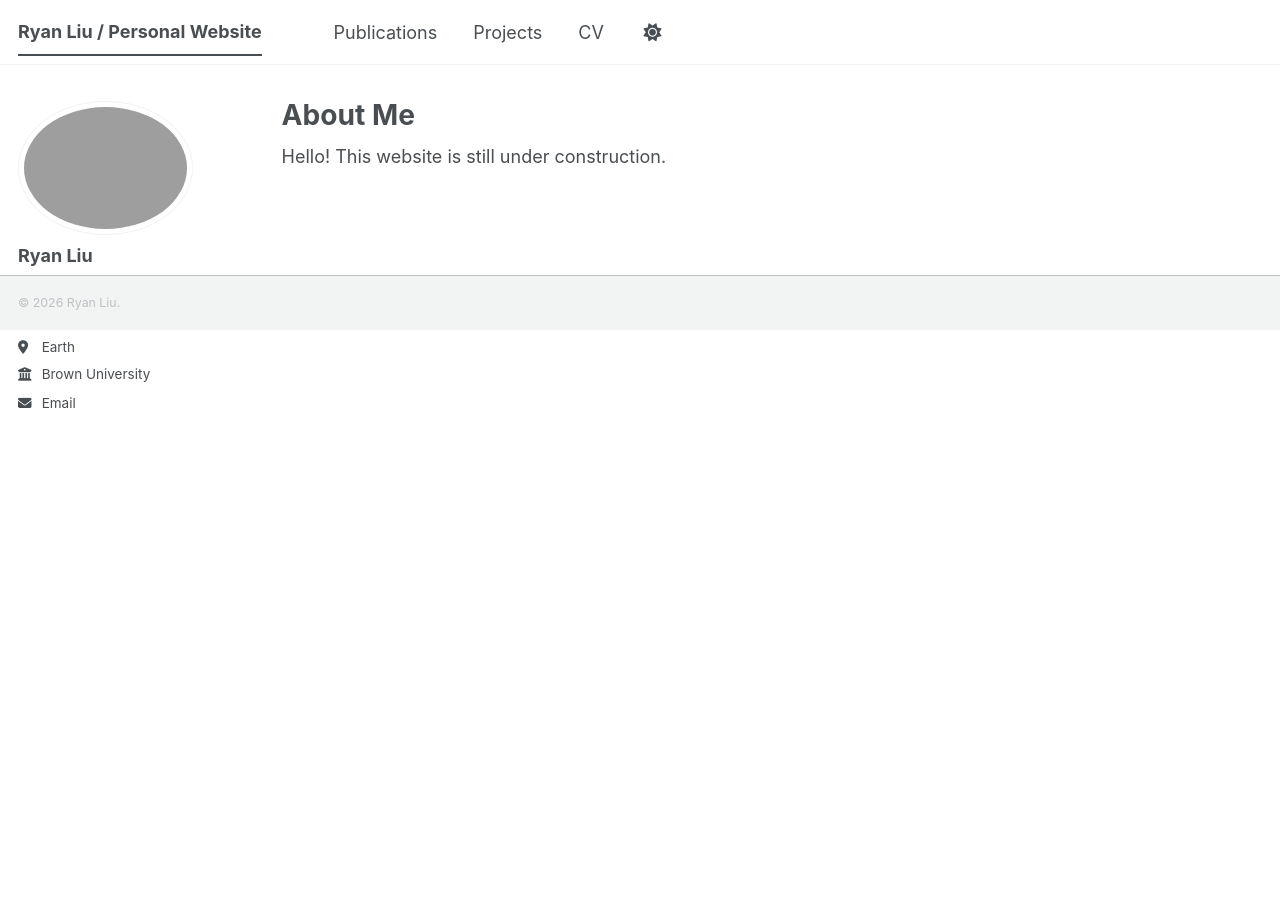
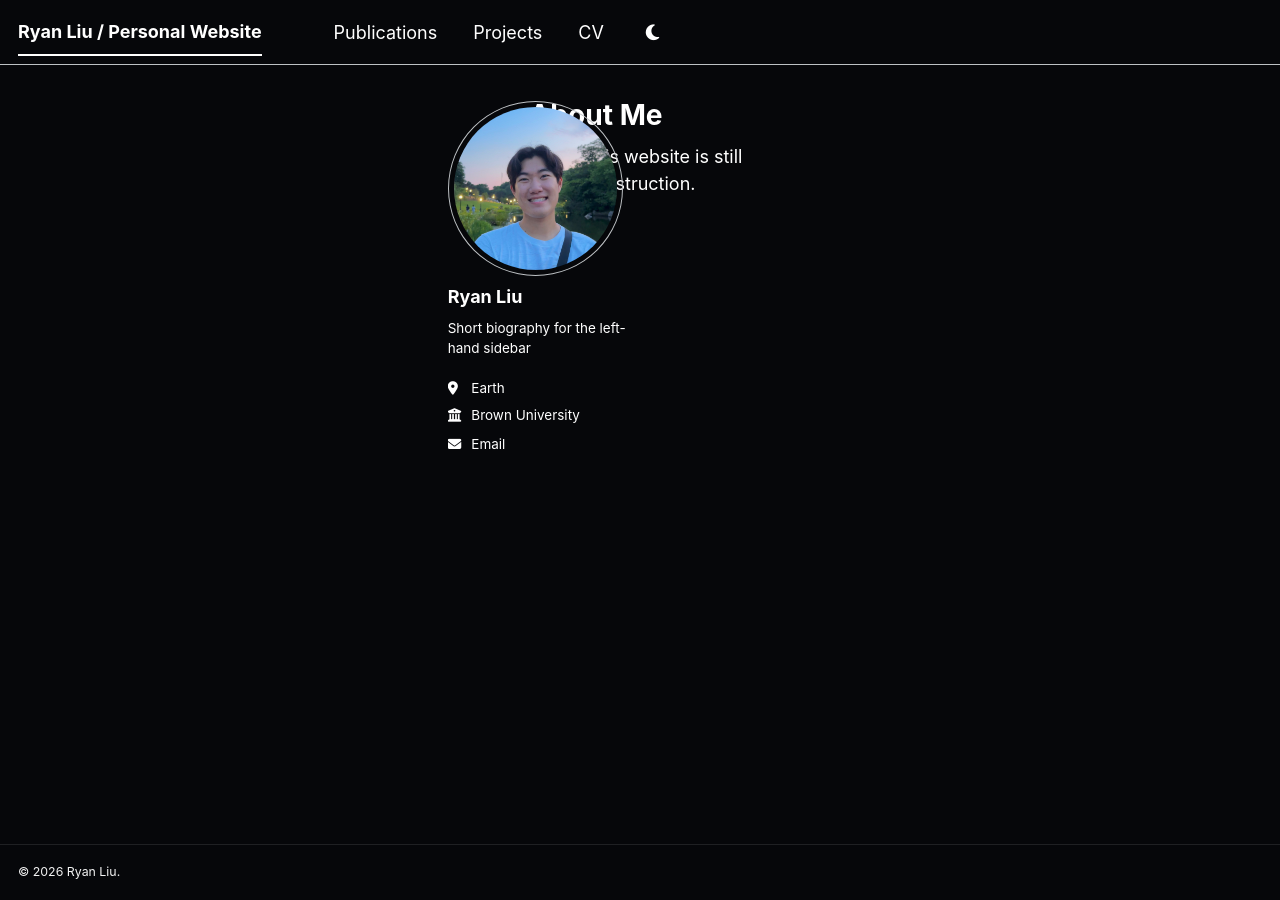
Before and after one commit to ryan-liu0/ryan-liu0.github.io, a Jekyll site: the page built from _pages/about.md, in a window 1280 px wide and 900 px high. Built offline with Jekyll 4.4.1, drawn with Linux system fonts in a browser that asks for light colours; a style sheet for code colours, icons or effects is not loaded.

Commit message:
basic config

```diff
--- a/_config.yml
+++ b/_config.yml
@@ -8,7 +8,7 @@
 
 # Basic Site Settings
 locale                   : "en-US"
-site_theme               : "default" # The available themes options are "default", "air", "sunrise", "mint", "dirt" and "contrast"
+site_theme               : "default" # Base theme family: "default", "air", "sunrise", "mint", "dirt" or "contrast"
 title                    : "Ryan Liu / Personal Website"
 title_separator          : "-"
 name                     : &name "Ryan Liu"
@@ -23,7 +23,7 @@
 #               Additional customization can be done by editing /_includes/author-profile.html
 author:
   # Biographic information
-  avatar           : "profile.png"
+  avatar           : "profile.jpg"
   name             : "Ryan Liu"
   pronouns         : # example: "she/her"
   bio              : "Short biography for the left-hand sidebar"
--- a/_includes/masthead.html
+++ b/_includes/masthead.html
@@ -5,7 +5,8 @@
       <nav id="site-nav" class="greedy-nav">
         <button><span class="navicon"></span></button>
         <ul class="visible-links">
-          <li class="masthead__menu-item masthead__menu-item--lg persist {% if page.url == '/' or page.url == '/index.html' %}selected{% endif %}">
+          <li
+            class="masthead__menu-item masthead__menu-item--lg persist {% if page.url == '/' or page.url == '/index.html' %}selected{% endif %}">
             <a href="{{ base_path }}/">{{ site.title }}</a>
           </li>
           {% for link in site.data.navigation.main %}
@@ -19,7 +20,8 @@
           </li>
           {% endfor %}
           <li id="theme-toggle" class="masthead__menu-item persist tail">
-            <a role="button" aria-labelledby="theme-icon"><i id="theme-icon" class="fa-solid fa-sun" aria-hidden="true" title="toggle theme"></i></a>
+            <a role="button" aria-labelledby="theme-icon"><i id="theme-icon" class="fa-solid fa-moon" aria-hidden="true"
+                title="toggle theme"></i></a>
           </li>
         </ul>
         <ul class="hidden-links hidden"></ul>
--- a/_layouts/default.html
+++ b/_layouts/default.html
@@ -5,7 +5,8 @@
 {% include base_path %}
 
 <!doctype html>
-<html lang="{{ site.locale | slice: 0,2 }}" class="no-js"{% if site.site_theme == "dark" %} data-theme="dark"{% endif %}>
+<html lang="{{ site.locale | slice: 0,2 }}" class="no-js" data-theme="dark">
+
 <head>
   {% include head.html %}
   {% include head/custom.html %}
@@ -28,4 +29,5 @@
   {% include scripts.html %}
 
 </body>
+
 </html>
--- a/_sass/layout/_footer.scss
+++ b/_sass/layout/_footer.scss
@@ -1,6 +1,17 @@
 /* ==========================================================================
    FOOTER
    ========================================================================== */
+
+html,
+body {
+  min-height: 100%;
+}
+
+body {
+  display: flex;
+  flex-direction: column;
+  min-height: 100vh;
+}
 
 .page__footer {
   @include clearfix;
@@ -10,7 +21,7 @@
   float: left;
   margin-left: 0;
   margin-right: 0;
-  margin-top: 3em;
+  margin-top: auto;
   width: 100%;
   clear: both;
   height: auto;
--- a/_sass/theme/_default_dark.scss
+++ b/_sass/theme/_default_dark.scss
@@ -9,9 +9,9 @@
 $darker-gray                : mix(#000, $gray, 60%);
 $light-gray                 : mix(#fff, $gray, 50%);
 
-$background                 : #474747;
-$background-light           : mix(#fff, $background, 80%);
-$background-lighter         : mix(#fff, $background, 90%);
+$background                 : #06070a;
+$background-light           : mix(#fff, $background, 10%);
+$background-lighter         : mix(#fff, $background, 18%);
 $text                       : #ffffff;
 $link                       : #0ea1c5;
 $link-dark                  : mix(#000, $link, 25%);
```
Also changed, not shown: _pages/projects.md (added, +7 -0 lines). Lines whose indentation alone changed are shown as unchanged.
